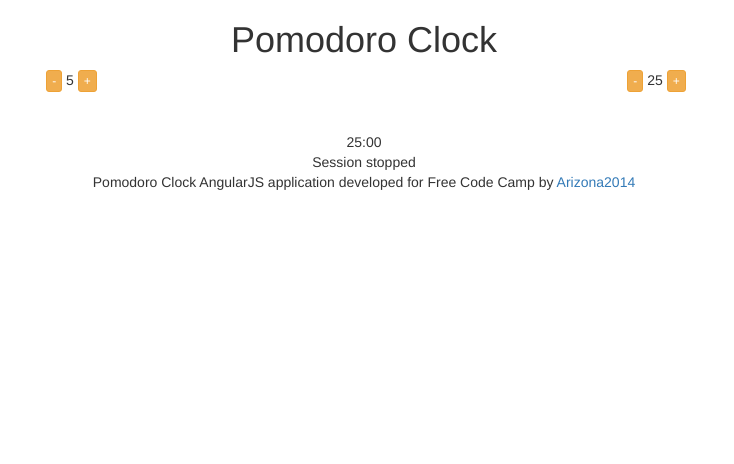
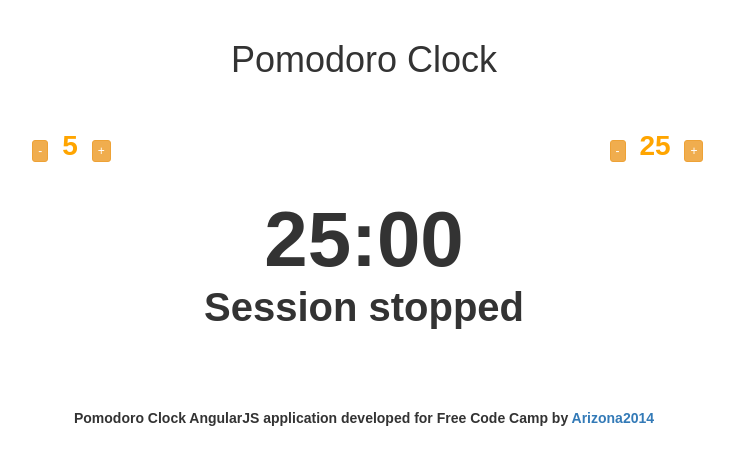
Before and after one commit to arizona2014/FCC_FrontEnd_Pomodoro_Clock, a plain HTML site: page index.html in a window 1280 px wide. Shown: the whole page, without its empty margins (276-1010 px from the left). Drawn offline with nearby package versions, Linux system fonts and the light colour scheme.

Commit message:
Added css rules to project

```diff
--- a/index.html
+++ b/index.html
@@ -3,6 +3,7 @@
   <link rel="stylesheet" href="https://maxcdn.bootstrapcdn.com/bootstrap/3.3.6/css/bootstrap.min.css" type="text/css">
     <link rel="stylesheet" href="https://cdnjs.cloudflare.com/ajax/libs/angular.js/1.4.12/angular-csp.css" type="text/css">
     <link rel="stylesheet" href="https://maxcdn.bootstrapcdn.com/font-awesome/4.6.3/css/font-awesome.min.css">
+	<link rel="stylesheet" href="./style.css">
   </head>
   <body  ng-app="Pomodoro">
     <div class="container" ng-controller="myCtrl">
--- /dev/null
+++ b/style.css
@@ -0,0 +1,31 @@
+* {
+	margin: 0;
+	padding: 0;
+	box-sizing: border-box;
+
+	font: bold 14px Arial, sans-serif;
+}
+
+#title {
+  margin:40px 0px 50px;
+}
+
+#breakMins, #sessionMins {
+  color:orange;
+  font-size:28px;
+  margin:0px 10px;
+
+}
+
+#timeLeft {
+    font-size:78px;
+}
+
+.clock {
+  margin:0px 0 40px 0;
+  cursor: pointer
+}
+
+#mode {
+	font-size:40px;
+}
```
Also changed, not shown: 1 other file.
